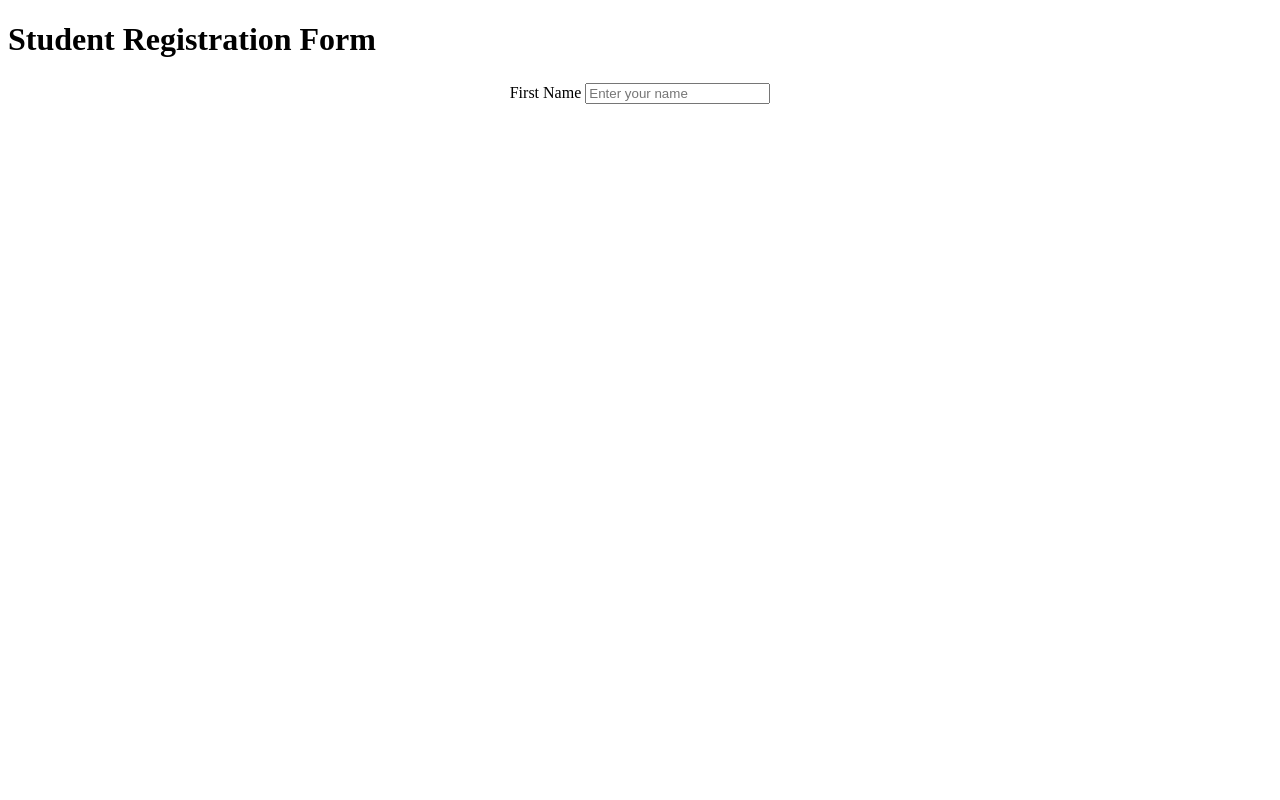
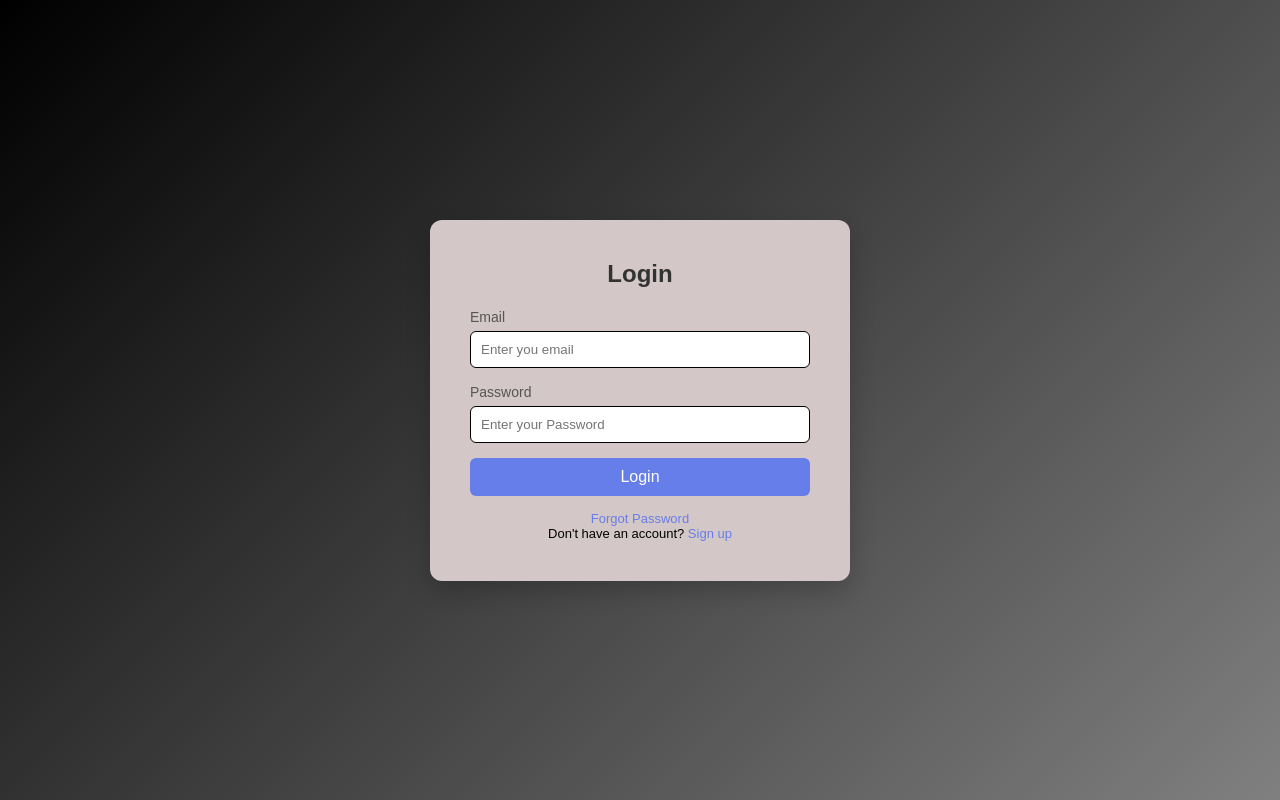
Before and after one commit to KirnFReako/Login-Form1, a plain HTML site: page index.html in a window 1280 px wide. Drawn offline with Linux system fonts and the light colour scheme.

Commit message:
first commit

```diff
--- a/index.html
+++ b/index.html
@@ -4,19 +4,109 @@
 <head>
     <meta charset="UTF-8">
     <meta name="viewport" content="width=device-width, initial-scale=1.0">
-    <title>Document</title>
+    <title>Login Form</title>
+    <style>
+        *{
+            margin: 0;
+            padding: 0;
+            box-sizing: border-box;
+            font-family: Arial, Helvetica, sans-serif;
+        }
+
+        body{
+            height: 100vh;
+            display: flex;
+            justify-content: center;
+            align-items: center;
+            background: linear-gradient(135deg,black,grey);
+        }
+        .Login-container{
+            background-color: rgb(212, 199, 199);
+            padding: 40px;
+            border-radius: 12px;
+            width: 420px;
+            box-shadow: 0 10px 25px rgba(0,0,0,0.2);
+            text-align: center;
+        }
+        .Login-container h2{
+            margin-bottom: 20px;
+            color: #333;
+        }
+        .input-group{
+            margin-bottom: 15px;
+            text-align: left;
+        }
+        .input-group label{
+            font-size: 14px;
+            color: #555;
+        }
+        .input-group input{
+            width: 100%;
+            padding: 10px;
+            margin-top: 5px;
+            border: 1px solid black;
+            border-radius: 6px;
+            outline: none;
+            transition: 0.3s;
+        }
+        .input-group input:focus{
+            border-color:#667eea;
+            box-shadow: 0 0 5px rgba(102,126,234,0.5);
+
+        }
+            .Login-btn{
+            width: 100%;
+        padding: 10px;
+        border: none;
+        background: #667eea;
+        color: #fff;
+        font-size: 16px;
+        border-radius: 6px;
+        cursor: pointer;
+        transition: 0.3s;
+        }
+        .Login-btn:hover {
+      background: #5a67d8;
+    }
+
+    .extra-links {
+      margin-top: 15px;
+      font-size: 13px;
+    }
+
+    .extra-links a {
+      color: #667eea;
+      text-decoration: none;
+    }
+
+    .extra-links a:hover {
+      text-decoration: underline;
+    }
+    </style>
 </head>
 
 <body>
-    <h1> Student Registration Form</h1>
-    <table align="center">
-        <tr>
-            <td><label for="firstname">First Name</label></td>
-            <td> <input type="text" placeholder="Enter your name" name="firstname" id="firstname"></td>
-        </tr>
+    <div class="Login-container">
+        <h2>Login</h2>
+        <form >
+            <div class="input-group">
+            <label>Email</label>
+            <input type="email" placeholder="Enter you email" required>
+        </div>
 
-    </table>
+        <div class="input-group">
+            <label >Password</label>
+            <input type="password" placeholder="Enter your Password" required>
+        </div>
+        <button class="Login-btn">Login</button>
 
+        <div class="extra-links">
+            <p><a href="#">Forgot Password</a></p>
+            <p>Don't have an account? <a href="#">Sign up</a></p>
+        </div>
+        </form>
+
+    </div>
 
 
 </body>
```
